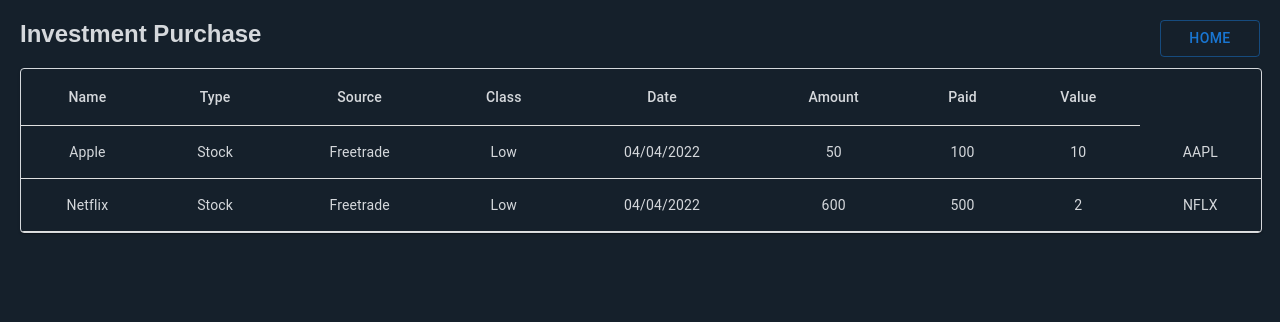
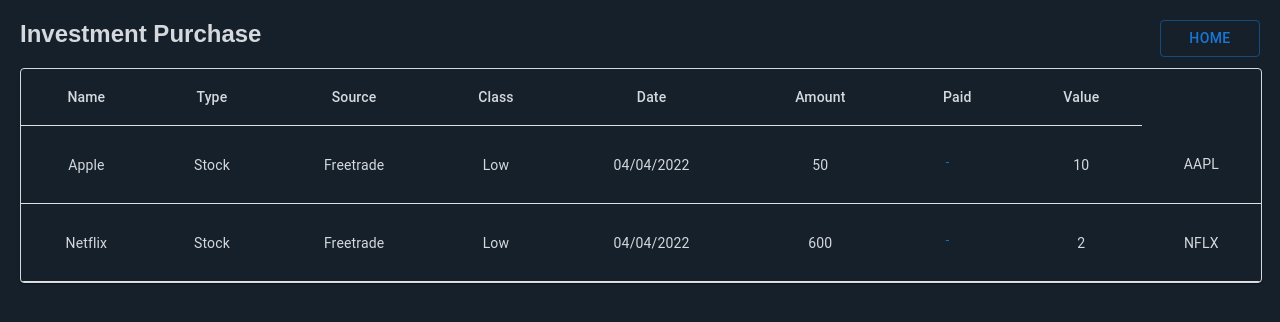
Before and after one commit to joshnice/investment_tracker, a React (Create React App) app: page / in a window 1280 px wide. Both pictures are taken after a click on the button "PURCHASE". Shown: the top 322 px of the page. Built offline with nearby package versions, Linux system fonts and the light colour scheme; no server answers.

Commit message:
Added cleaner loading

```diff
--- a/src/components/data-table.tsx
+++ b/src/components/data-table.tsx
@@ -1,4 +1,4 @@
-import { Paper, Table, TableBody, TableCell, TableContainer, TableHead, TableRow } from "@mui/material";
+import { CircularProgress, Paper, Table, TableBody, TableCell, TableContainer, TableHead, TableRow } from "@mui/material";
 import { getDateString, isValidDate } from "../helper/global";
 
 interface DataTableProps<TableType extends {name: string}> {
@@ -18,7 +18,13 @@
         <TableBody>
             {props.rows.map((row, index) => (
             <TableRow key={row.name}>
-                { Object.values(row).map((dataRow) => <TableCell key={`${dataRow.toString()}_${index}`} align="center">{ isValidDate(dataRow) ? getDateString(dataRow as unknown as Date) : dataRow }</TableCell>) }
+                { Object.values(row).map((dataRow) => dataRow ?
+                    <TableCell key={`${dataRow.toString()}_${index}`} align="center">{ isValidDate(dataRow) ? getDateString(dataRow as unknown as Date) : dataRow }</TableCell>
+                    :
+                    <TableCell key={`loading_${index}`}>
+                        <CircularProgress size={40} />
+                    </TableCell>
+                    )}
             </TableRow>
             ))}
         </TableBody>
--- a/src/mock_data/mock_data.ts
+++ b/src/mock_data/mock_data.ts
@@ -7,7 +7,7 @@
         class: "Low",
         date: new Date(),
         paid: 50,
-        value: 100,
+        value: undefined,
         amount: 10,
         stockCode: "AAPL",
     },
@@ -18,7 +18,7 @@
         class: "Low",
         date: new Date(),
         paid: 600,
-        value: 500,
+        value: undefined,
         amount: 2,
         stockCode: "NFLX",
     }
--- a/src/pages/purchase.tsx
+++ b/src/pages/purchase.tsx
@@ -16,7 +16,7 @@
     class: string;
     amount: number;
     paid: number;
-    value: number;
+    value: number | undefined;
     stockCode: string;
 }
 
```
